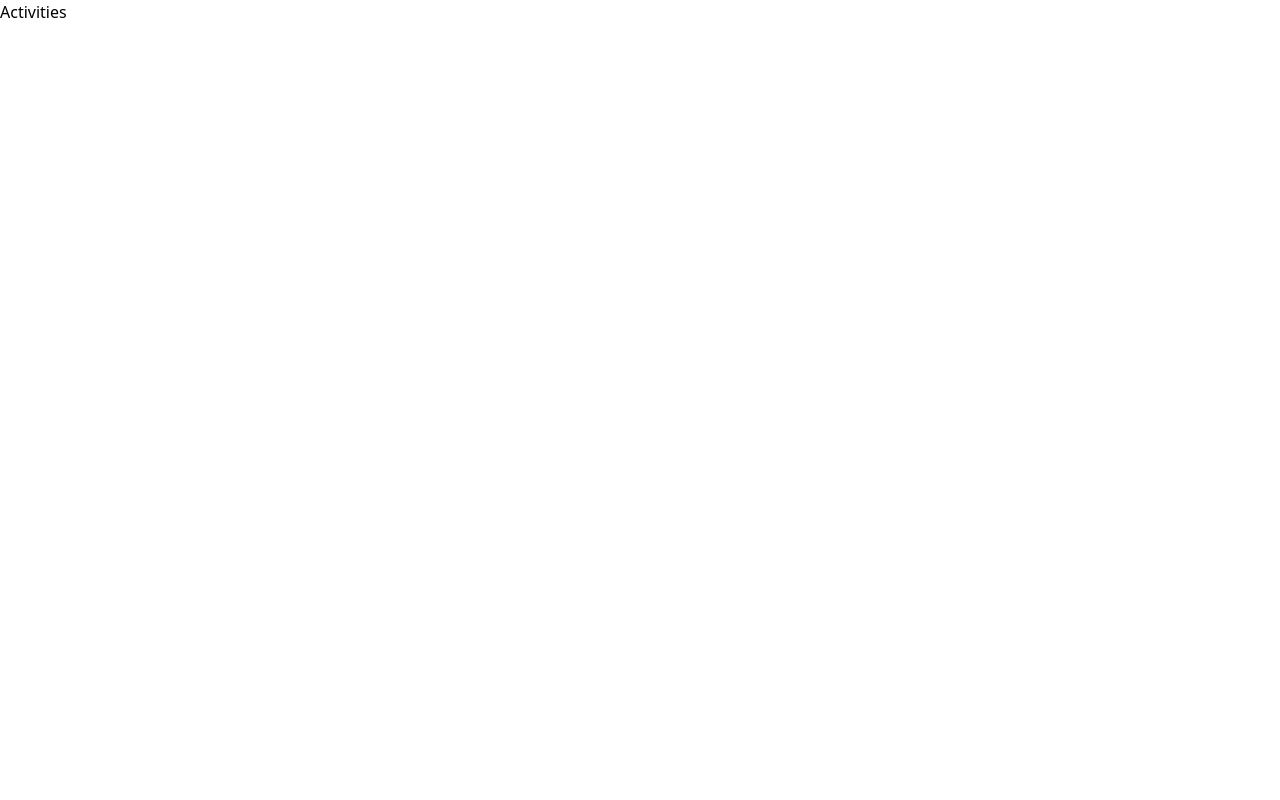
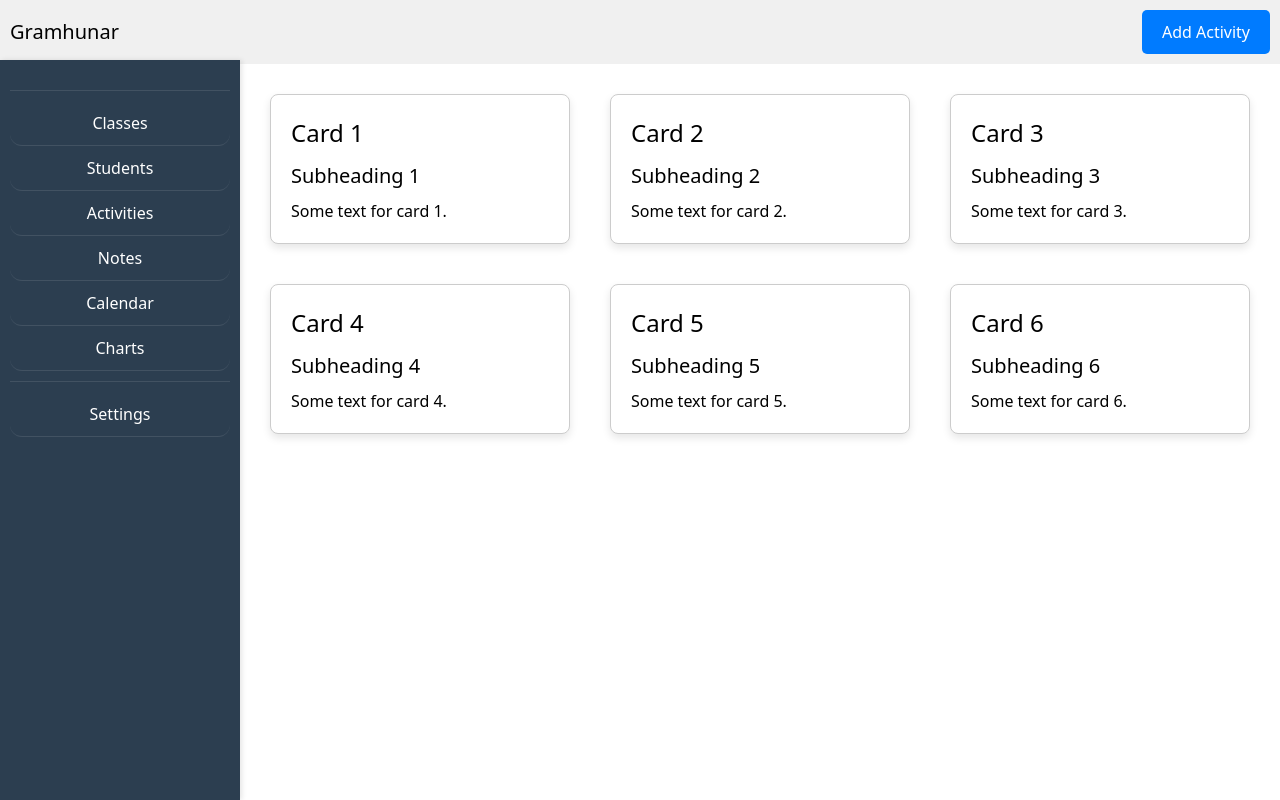
Before and after one commit to cfgmumbai24/Team-40, a React (Vite) app in the folder gramhunar/frontend/: page /activities in a window 1280 px wide. Built offline with nearby package versions, Linux system fonts and the light colour scheme.

Commit message:
Activities-Page

```diff
--- a/gramhunar/frontend/src/Components/Activities.jsx
+++ b/gramhunar/frontend/src/Components/Activities.jsx
@@ -1,4 +1,15 @@
+import React from 'react'
+import Navbar from './Navbar'
+import Sidebar from './Sidebar'
+import CardContainer from './Card/cardContainer'
 const Activities = () => {
-  return <div>Activities</div>;
-};
-export default Activities;
+  return (
+    <div>
+      <Navbar />
+      <Sidebar />
+      <CardContainer />
+    </div>
+  )
+}
+
+export default Activities
--- /dev/null
+++ b/gramhunar/frontend/src/Components/Card/Card.css
@@ -0,0 +1,24 @@
+.card {
+    border: 1px solid #ccc;
+    border-radius: 8px;
+    padding: 20px;
+    margin: 10px;
+    background-color: white;
+    box-shadow: 0 4px 8px rgba(0, 0, 0, 0.1);
+    width: 300px; /* Fixed width for the card */
+    box-sizing: border-box;
+  }
+
+  .card-heading {
+    font-size: 24px;
+    margin-bottom: 10px;
+  }
+
+  .card-subheading {
+    font-size: 20px;
+    margin-bottom: 8px;
+  }
+
+  .card-text {
+    font-size: 16px;
+  }
--- /dev/null
+++ b/gramhunar/frontend/src/Components/Card/Card.jsx
@@ -0,0 +1,14 @@
+import React from 'react';
+import './Card.css';
+
+const Card = ({ heading, subheading, text }) => {
+  return (
+    <div className="card">
+      <h2 className="card-heading">{heading}</h2>
+      <h3 className="card-subheading">{subheading}</h3>
+      <p className="card-text">{text}</p>
+    </div>
+  );
+};
+
+export default Card;
--- /dev/null
+++ b/gramhunar/frontend/src/Components/Card/CardContainer.css
@@ -0,0 +1,9 @@
+.card-container {
+    display: flex;
+    flex-wrap: wrap;
+    gap: 20px; /* Space between cards */
+    padding: 20px;
+    padding-left: 260px; /* Add space for the sidebar */
+    overflow: auto; /* Enable scrolling if content overflows */
+    box-sizing: border-box;
+  }
--- /dev/null
+++ b/gramhunar/frontend/src/Components/Card/cardContainer.jsx
@@ -0,0 +1,29 @@
+import React from 'react';
+import Card from './Card';
+import './CardContainer.css';
+
+const CardContainer = () => {
+  const cardsData = [
+    { heading: "Card 1", subheading: "Subheading 1", text: "Some text for card 1." },
+    { heading: "Card 2", subheading: "Subheading 2", text: "Some text for card 2." },
+    { heading: "Card 3", subheading: "Subheading 3", text: "Some text for card 3." },
+    { heading: "Card 4", subheading: "Subheading 4", text: "Some text for card 4." },
+    { heading: "Card 5", subheading: "Subheading 5", text: "Some text for card 5." },
+    { heading: "Card 6", subheading: "Subheading 6", text: "Some text for card 6." },
+  ];
+
+  return (
+    <div className="card-container">
+      {cardsData.map((card, index) => (
+        <Card
+          key={index}
+          heading={card.heading}
+          subheading={card.subheading}
+          text={card.text}
+        />
+      ))}
+    </div>
+  );
+};
+
+export default CardContainer;
```
